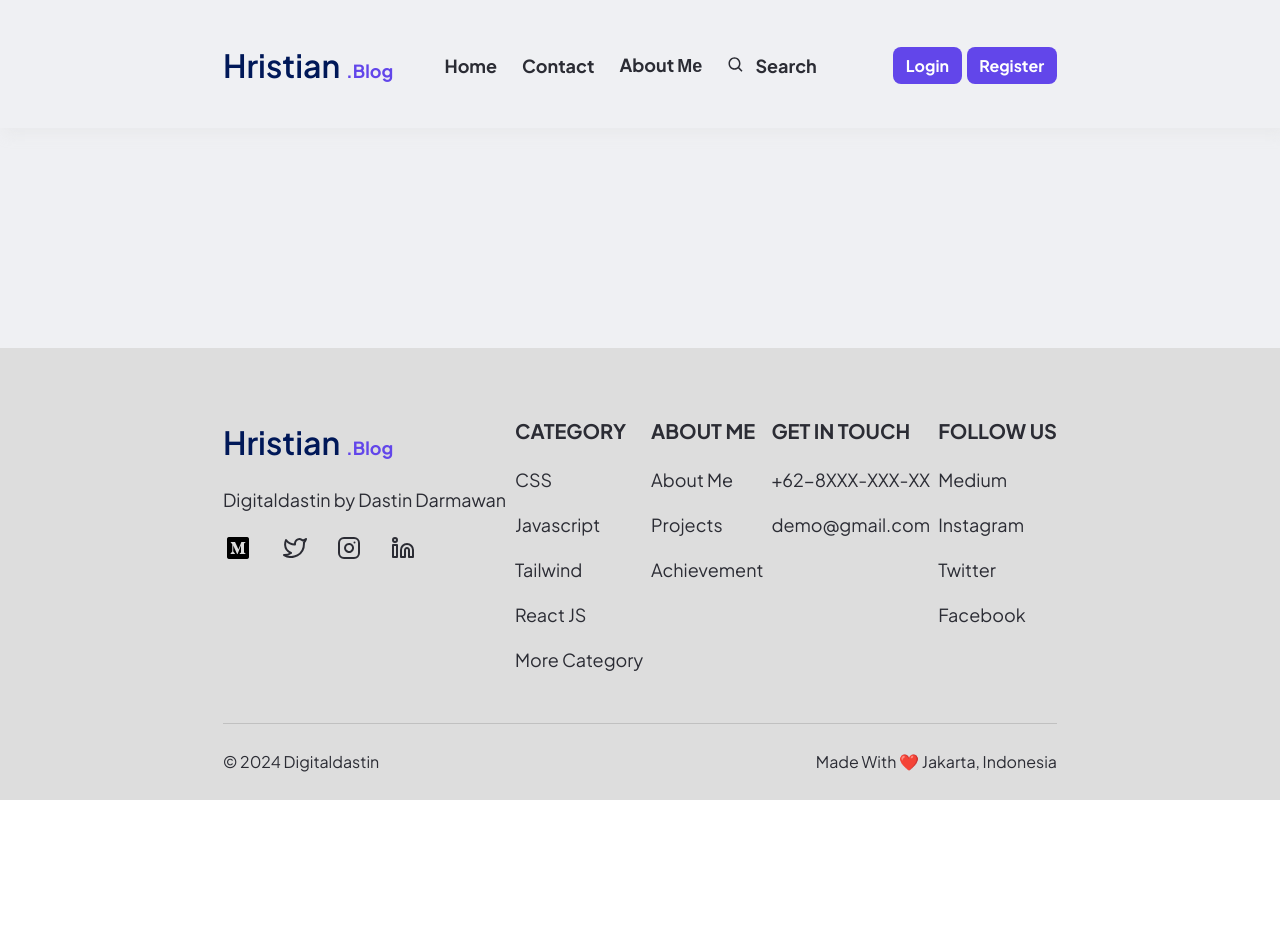
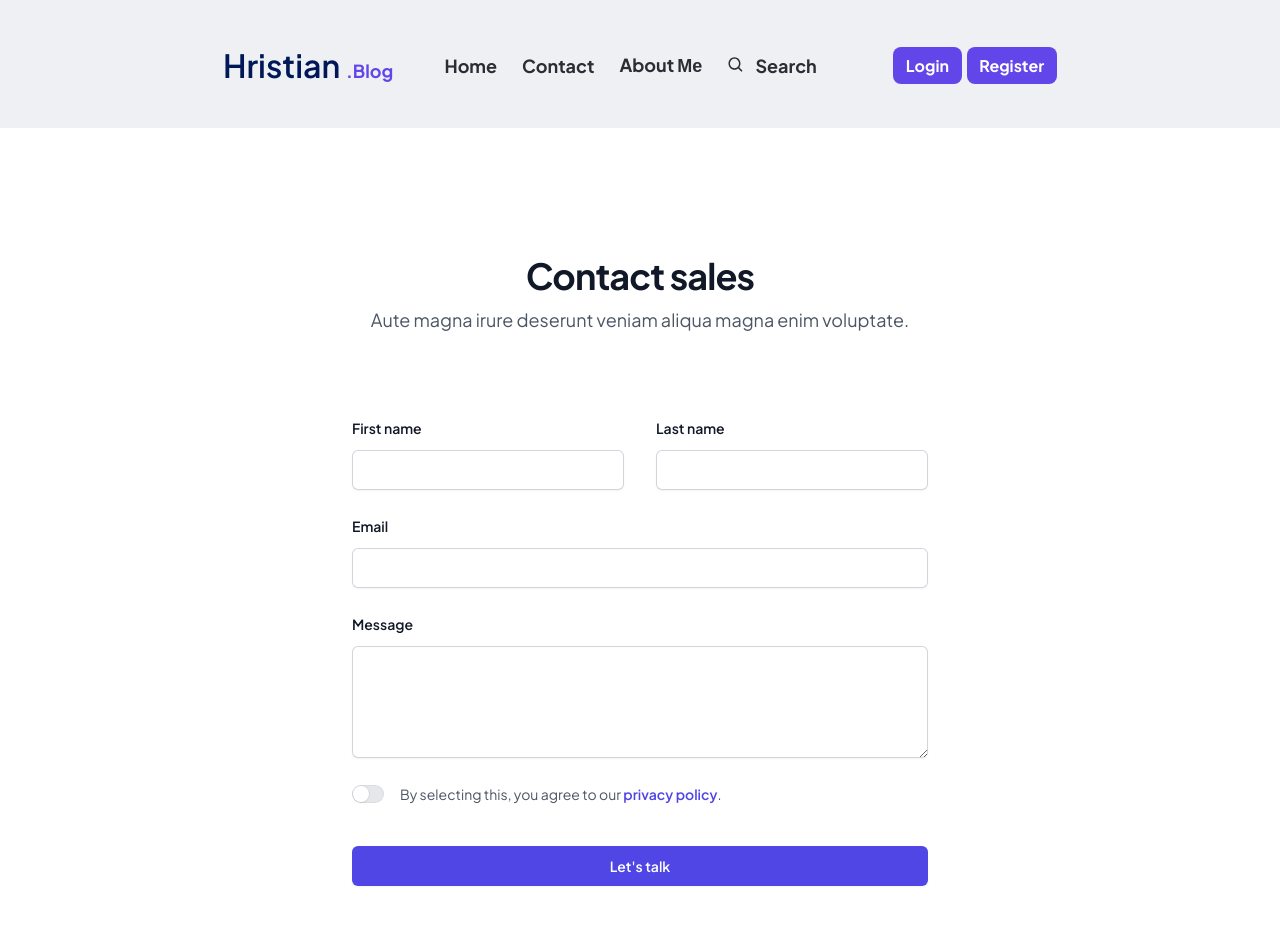
Before and after one commit to hristianivanov/SoftUni-ReactJs-project, a React (Vite) app in the folder client/: page /contact in a window 1280 px wide. Shown: the top 952 px of the page. Before the commit the page ends 800 px from the top, so only its background shows below. Built offline with nearby package versions, Linux system fonts and the light colour scheme.

Commit message:
add contact page

```diff
--- a/client/package.json
+++ b/client/package.json
@@ -10,6 +10,8 @@
     "preview": "vite preview"
   },
   "dependencies": {
+    "@headlessui/react": "^2.1.2",
+    "@heroicons/react": "^2.1.5",
     "react": "^18.3.1",
     "react-dom": "^18.3.1"
   },
--- a/client/src/App.jsx
+++ b/client/src/App.jsx
@@ -5,6 +5,7 @@
 import Login from "./pages/Login.jsx";
 import Register from "./pages/Register.jsx";
 import Header from "./components/header/Header.jsx";
+import Contact from './pages/Contact.jsx';
 import Footer from "./components/footer/Footer.jsx";
 
 import './global.css';
@@ -21,6 +22,7 @@
         <Route path='/blogs/:blogId' element={<Detail />} />
         <Route path='/login' element={<Login />} />
         <Route path='/register' element={<Register />} />
+        <Route path='/contact' element={<Contact />} />
       </Routes>
 
       <Footer />
--- a/client/src/components/header/Header.jsx
+++ b/client/src/components/header/Header.jsx
@@ -12,7 +12,7 @@
                 <Logo/>
                 <div className={styles.links}>
                     <Link className={styles.link} to="/">Home</Link>
-                    <Link className={styles.link} to="/">Contact</Link>
+                    <Link className={styles.link} to="/contact">Contact</Link>
                     <Link className={styles.link} to="/">About Ме</Link>
                     <div className={styles.searchContainer}>
                         <img className={styles.searchIcon} src="/svg/search.svg" alt="" />
--- a/client/src/components/post-card/PostCard.jsx
+++ b/client/src/components/post-card/PostCard.jsx
@@ -1,3 +1,4 @@
+import { Link } from 'react-router-dom';
 import styles from './postCard.module.css';
 
 export default function PostCard({
@@ -8,13 +9,17 @@
 }) {
     return (
         <article className={styles["post-card"]}>
-            <div className={styles["article-image"]}>
-                <img src="img/book.png" alt=""/>
-            </div>
-            <div className={`${styles["article-title"]} sub-heading-2`}>Fundamental of javascript</div>
+            <Link to="/">
+                <div className={styles["article-image"]}>
+                    <img src="img/book.png" alt="" />
+                </div>
+                <div className={`${styles["article-title"]} sub-heading-2 mt-[25px]`}>Fundamental of javascript</div>
+            </Link>
+
+
             <div className={styles["article-meta-info"]}>
                 <div className={styles["author-image"]}>
-                    <img src="img/author.jpg" alt=""/>
+                    <img src="img/author.jpg" alt="" />
                 </div>
                 <div className={styles["meta-text"]}>
                     <span className={`${styles["author"]} paragraph-3`}>Dasteen</span>
--- /dev/null
+++ b/client/src/pages/Contact.jsx
@@ -0,0 +1,123 @@
+'use client'
+
+import { useState } from 'react'
+import { ChevronDownIcon } from '@heroicons/react/20/solid'
+import { Field, Label, Switch } from '@headlessui/react'
+
+export default function Contact() {
+    const [agreed, setAgreed] = useState(false)
+
+    return (
+        <div className="isolate bg-white px-6 py-24 sm:py-32 lg:px-8">
+            {/* <div
+                aria-hidden="true"
+                className="absolute inset-x-0 top-[-10rem] -z-10 transform-gpu overflow-hidden blur-3xl sm:top-[-20rem]"
+            >
+                <div
+                    style={{
+                        clipPath:
+                            'polygon(74.1% 44.1%, 100% 61.6%, 97.5% 26.9%, 85.5% 0.1%, 80.7% 2%, 72.5% 32.5%, 60.2% 62.4%, 52.4% 68.1%, 47.5% 58.3%, 45.2% 34.5%, 27.5% 76.7%, 0.1% 64.9%, 17.9% 100%, 27.6% 76.8%, 76.1% 97.7%, 74.1% 44.1%)',
+                    }}
+                    className="relative left-1/2 -z-10 aspect-[1155/678] w-[36.125rem] max-w-none -translate-x-1/2 rotate-[30deg] bg-gradient-to-tr from-[#ff80b5] to-[#9089fc] opacity-30 sm:left-[calc(50%-40rem)] sm:w-[72.1875rem]"
+                />
+            </div> */}
+            <div className="mx-auto max-w-2xl text-center">
+                <h2 className="text-3xl font-bold tracking-tight text-gray-900 sm:text-4xl">Contact sales</h2>
+                <p className="mt-2 text-lg leading-8 text-gray-600">
+                    Aute magna irure deserunt veniam aliqua magna enim voluptate.
+                </p>
+            </div>
+            <form action="#" method="POST" className="mx-auto mt-16 max-w-xl sm:mt-20">
+                <div className="grid grid-cols-1 gap-x-8 gap-y-6 sm:grid-cols-2">
+                    <div>
+                        <label htmlFor="first-name" className="block text-sm font-semibold leading-6 text-gray-900">
+                            First name
+                        </label>
+                        <div className="mt-2.5">
+                            <input
+                                id="first-name"
+                                name="first-name"
+                                type="text"
+                                autoComplete="given-name"
+                                className="block w-full rounded-md border-0 px-3.5 py-2 text-gray-900 shadow-sm ring-1 ring-inset ring-gray-300 placeholder:text-gray-400 focus:ring-2 focus:ring-inset focus:ring-indigo-600 sm:text-sm sm:leading-6"
+                            />
+                        </div>
+                    </div>
+                    <div>
+                        <label htmlFor="last-name" className="block text-sm font-semibold leading-6 text-gray-900">
+                            Last name
+                        </label>
+                        <div className="mt-2.5">
+                            <input
+                                id="last-name"
+                                name="last-name"
+                                type="text"
+                                autoComplete="family-name"
+                                className="block w-full rounded-md border-0 px-3.5 py-2 text-gray-900 shadow-sm ring-1 ring-inset ring-gray-300 placeholder:text-gray-400 focus:ring-2 focus:ring-inset focus:ring-indigo-600 sm:text-sm sm:leading-6"
+                            />
+                        </div>
+                    </div>
+                    <div className="sm:col-span-2">
+                        <label htmlFor="email" className="block text-sm font-semibold leading-6 text-gray-900">
+                            Email
+                        </label>
+                        <div className="mt-2.5">
+                            <input
+                                id="email"
+                                name="email"
+                                type="email"
+                                autoComplete="email"
+                                className="block w-full rounded-md border-0 px-3.5 py-2 text-gray-900 shadow-sm ring-1 ring-inset ring-gray-300 placeholder:text-gray-400 focus:ring-2 focus:ring-inset focus:ring-indigo-600 sm:text-sm sm:leading-6"
+                            />
+                        </div>
+                    </div>
+
+                    <div className="sm:col-span-2">
+                        <label htmlFor="message" className="block text-sm font-semibold leading-6 text-gray-900">
+                            Message
+                        </label>
+                        <div className="mt-2.5">
+                            <textarea
+                                id="message"
+                                name="message"
+                                rows={4}
+                                className="block w-full rounded-md border-0 px-3.5 py-2 text-gray-900 shadow-sm ring-1 ring-inset ring-gray-300 placeholder:text-gray-400 focus:ring-2 focus:ring-inset focus:ring-indigo-600 sm:text-sm sm:leading-6"
+                                defaultValue={''}
+                            />
+                        </div>
+                    </div>
+                    <Field className="flex gap-x-4 sm:col-span-2">
+                        <div className="flex h-6 items-center">
+                            <Switch
+                                checked={agreed}
+                                onChange={setAgreed}
+                                className="group flex w-8 flex-none cursor-pointer rounded-full bg-gray-200 p-px ring-1 ring-inset ring-gray-900/5 transition-colors duration-200 ease-in-out focus-visible:outline focus-visible:outline-2 focus-visible:outline-offset-2 focus-visible:outline-indigo-600 data-[checked]:bg-indigo-600"
+                            >
+                                <span className="sr-only">Agree to policies</span>
+                                <span
+                                    aria-hidden="true"
+                                    className="h-4 w-4 transform rounded-full bg-white shadow-sm ring-1 ring-gray-900/5 transition duration-200 ease-in-out group-data-[checked]:translate-x-3.5"
+                                />
+                            </Switch>
+                        </div>
+                        <Label className="text-sm leading-6 text-gray-600">
+                            By selecting this, you agree to our{' '}
+                            <a href="#" className="font-semibold text-indigo-600">
+                                privacy&nbsp;policy
+                            </a>
+                            .
+                        </Label>
+                    </Field>
+                </div>
+                <div className="mt-10">
+                    <button
+                        type="submit"
+                        className="block w-full rounded-md bg-indigo-600 px-3.5 py-2.5 text-center text-sm font-semibold text-white shadow-sm hover:bg-indigo-500 focus-visible:outline focus-visible:outline-2 focus-visible:outline-offset-2 focus-visible:outline-indigo-600"
+                    >
+                        Let's talk
+                    </button>
+                </div>
+            </form>
+        </div>
+    )
+}
--- a/package.json
+++ b/package.json
@@ -1,5 +1,7 @@
 {
   "dependencies": {
+    "headlessui": "^0.0.0",
+    "heroicons": "^2.1.5",
     "react-router-dom": "^6.25.1"
   },
   "devDependencies": {
```
Also changed, not shown: 2 other files (tests, documents, lock files or other folders). Lines whose indentation alone changed are shown as unchanged.
